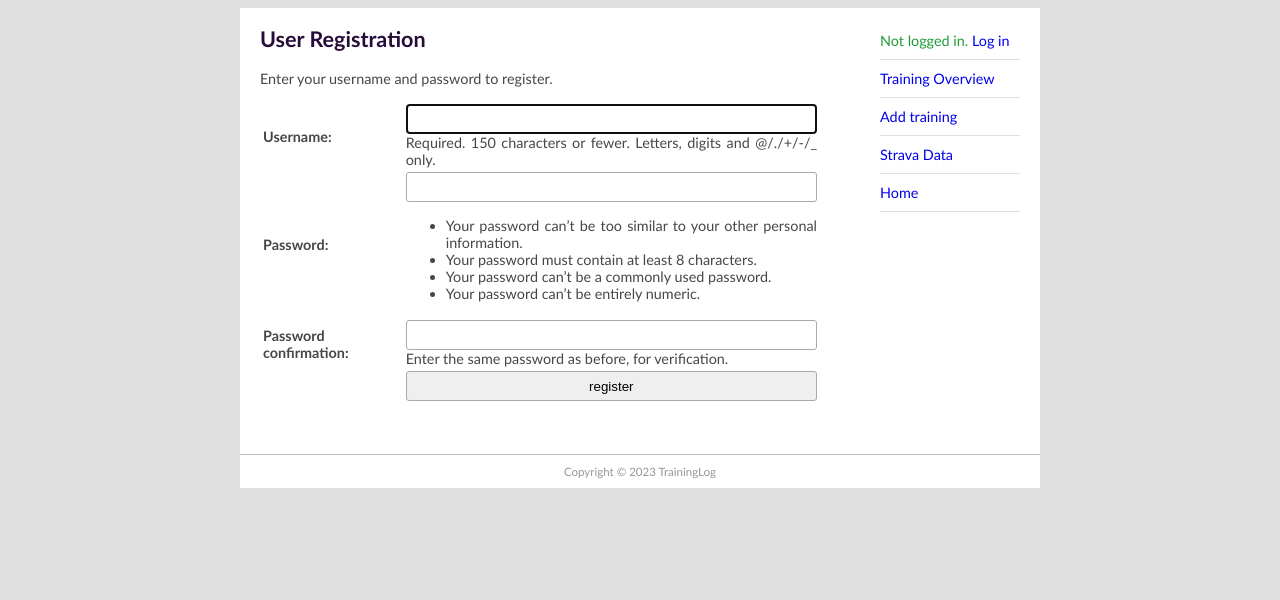
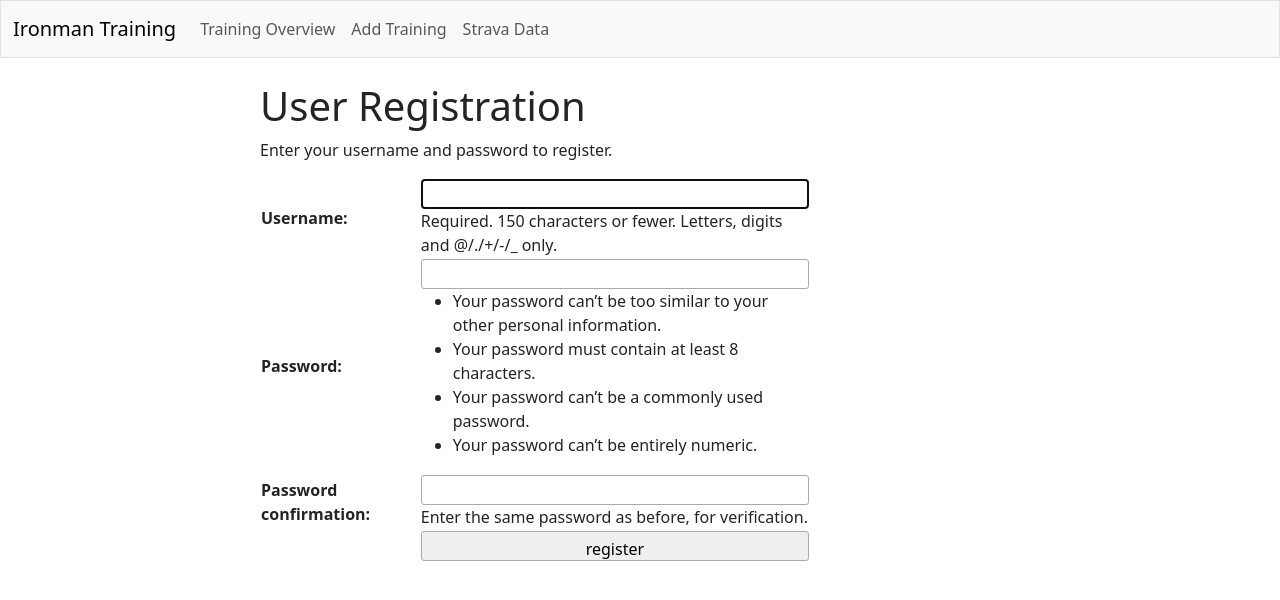
Before and after one commit to AlexHartog/training_log, a Django app: page /register/ in a window 1280 px wide. Shown: the top 600 px of the page. Run offline with Django 4.2, Linux system fonts and the light colour scheme; some libraries are stand-ins or nearby versions.

Commit message:
Added bootstrap Added top menu and removed side menu

```diff
--- a/training_log/strava_import/strava_authentication.py
+++ b/training_log/strava_import/strava_authentication.py
@@ -140,7 +140,6 @@ def _access_token_update(strava_auth: StravaAuth, refresh=False):
 
     strava_token_response = StravaTokenResponse(**response.json())
     strava_auth.update_token(strava_token_response)
-    assert False
 
 
 def refresh_token(strava_auth: StravaAuth):
--- a/training_log/training/views.py
+++ b/training_log/training/views.py
@@ -2,7 +2,7 @@ from django.contrib.auth.decorators import login_required
 from django.contrib.auth.forms import UserCreationForm
 from django.contrib.auth.mixins import LoginRequiredMixin
 from django.http import HttpResponseRedirect
-from django.shortcuts import render
+from django.shortcuts import render, redirect
 from django.urls import reverse_lazy
 from django.views.generic.detail import DetailView
 from django.views.generic.edit import CreateView
@@ -15,7 +15,9 @@ from .models import TrainingSession
 
 def index(request):
     """The home page for Training Log."""
-    return render(request, "training/index.html")
+    # For now redirecting to all stats
+    return redirect("all-stats")
+    # return render(request, "training/index.html")
 
 
 class Register(CreateView):
--- a/training_log/training_log/settings.py
+++ b/training_log/training_log/settings.py
@@ -42,6 +42,7 @@ INSTALLED_APPS = [
     "strava_import",
     # Third party apps.
     "huey.contrib.djhuey",
+    "bootstrap5",
     "django.contrib.admin",
     "django.contrib.auth",
     "django.contrib.contenttypes",
--- a/training_log/training_log/templates/base.html
+++ b/training_log/training_log/templates/base.html
@@ -1,56 +1,32 @@
-{% load static %}
 <!doctype html>
 <html>
   <head>
     <meta charset="utf-8">
+    <meta name="viewport" content="width=device-width, initial-scale=1">
     <title>
       {% block title %}
       {{ page_title|default:"Untitled Page" }}
       {% endblock title %}
     </title>
+    {% load static %}
     <link href="{% static 'main.css' %}" rel="stylesheet" type="text/css">
+    {% load bootstrap5 %}
+    {% bootstrap_css %}
+    {% bootstrap_javascript %}
   </head>
   <body>
+    {% include 'top_menu.html' %}
     <div id="wrapper">
 
-    <aside id="rightsidebar">
-      <nav id="nav">
-        <ul>
-          <li>
-            {% if user.is_authenticated %}
-            Hello, {{ user.username }}. <a href="{% url 'logout' %}?next=/">Logout</a>
-            {% else %}
-            Not logged in. <a href="{% url 'login' %}?next=/">Log in</a>
-            {% endif %}
-          </li>
-          <li><a href="{% url 'all-stats' %}">Training Overview</a></li>
-          <li><a href="{% url 'new-session' %}">Add training</a></li>
-          <li><a href="{% url 'strava-index' %}">Strava Data</a></li>
-          {% block sidenav %}
-          {% endblock sidenav %}
-        </ul>
-      </nav>
-    </aside>
     {% if messages %}
-      <section id="messages">
-      <h2>Messages</h2>
-    <ul class="messages">
-        {% for message in messages %}
-        <li{% if message.tags %} class="{{ message.tags }}"{% endif %}>{{ message }}</li>
-        {% endfor %}
-    </ul>
-      </section>
+      {% bootstrap_messages %}
+
     {% endif %}
     <section id="main">
       {% block content %}
       <p>Placeholder text in base template. Replace with page content.</p>
       {% endblock content %}
     </section>
-    <footer id="footer">Copyright &copy;
-      <script type="text/JavaScript">
-      document.write(new Date().getFullYear());
-      </script> TrainingLog
-    </footer>
     </div>
   </body>
 </html>
--- /dev/null
+++ b/training_log/training_log/templates/top_menu.html
@@ -0,0 +1,27 @@
+<nav class="navbar navbar-expand-md navbar-light bg-light mb-4 border">
+    <div class="container-fluid">
+      <a class="navbar-brand" href="{% url 'index' %}">
+          Ironman Training</a>
+
+      <button class="navbar-toggler" type="button" data-bs-toggle="collapse"
+        data-bs-target="#navbarCollapse" aria-controls="navbarCollapse"
+        aria-expanded="false" aria-label="Toggle navigation">
+        <span class="navbar-toggler-icon"></span>
+      </button>
+
+      <div class="collapse navbar-collapse" id="navbarCollapse">
+        <ul class="navbar-nav me-auto mb-2 mb-md-0">
+          <li class="nav-item">
+            <a class="nav-link" href="{% url 'all-stats' %}">
+              Training Overview</a></li>
+          <li class="nav-item">
+            <a class="nav-link" href="{% url 'new-session' %}">
+              Add Training</a></li>
+          <li class="nav-item">
+            <a class="nav-link" href="{% url 'strava-index' %}">
+              Strava Data</a></li>
+        </ul> <!-- End of links on left side of navbar -->
+      </div> <!-- Closes collapsible parts of navbar -->
+
+    </div> <!-- Closes navbar's container -->
+</nav> <!-- End of navbar -->
```
Also changed, not shown: training_log/strava_import/templates/strava_import/index.html (+8 -5 lines), training_log/strava_import/templates/strava_import/strava_import.html (+1 -10 lines), 1 other file.
